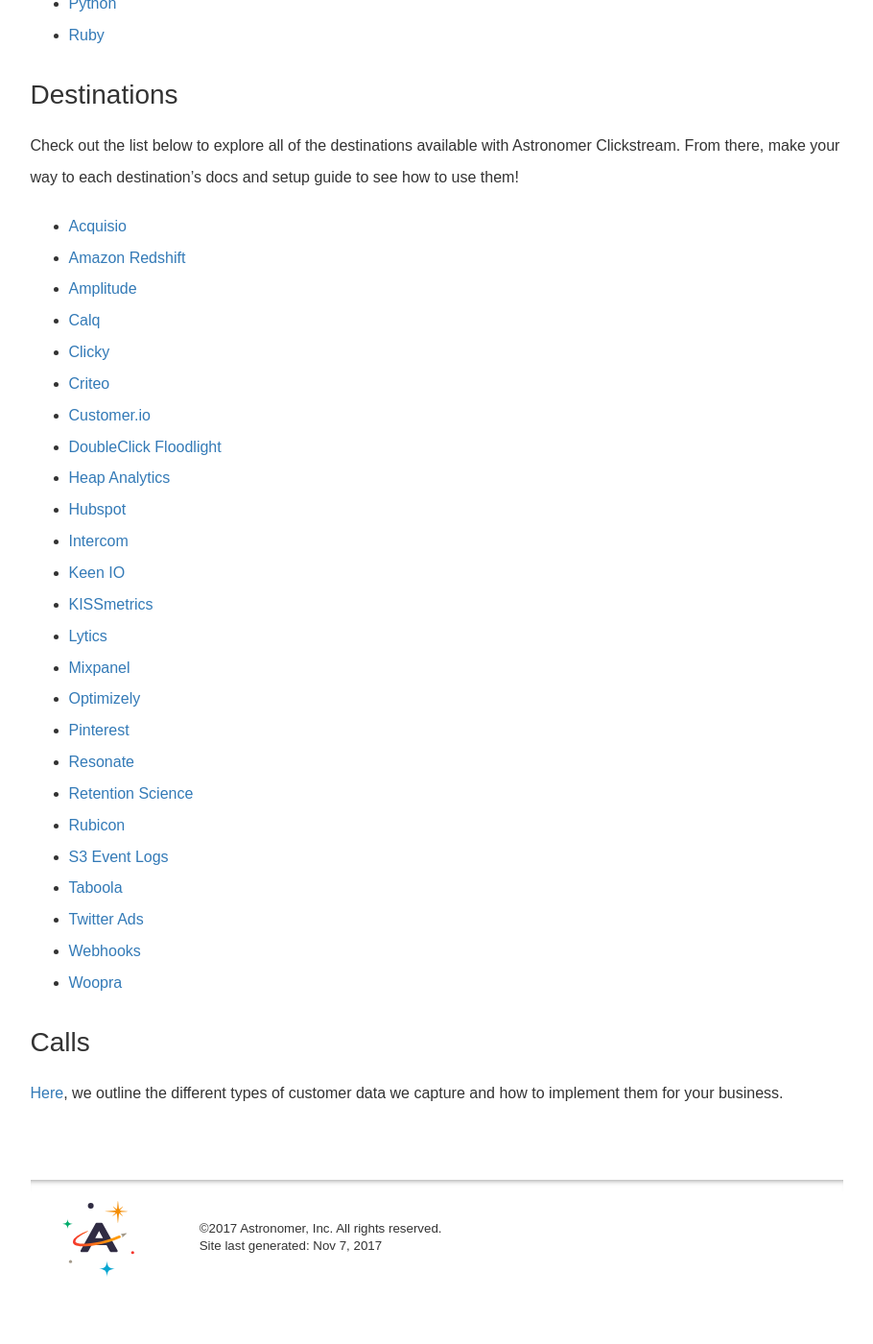
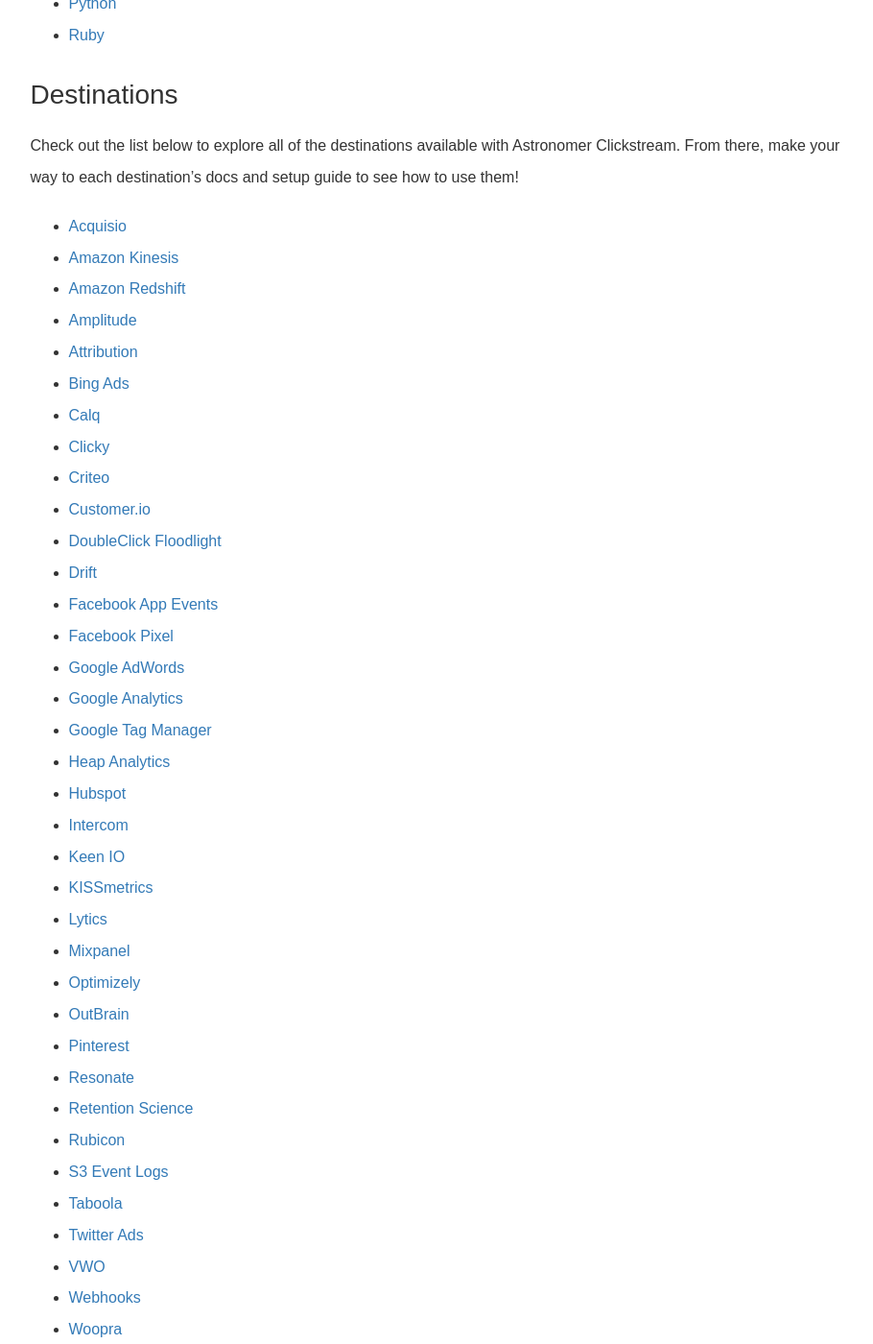
Before and after one commit to petedejoy/documentation, a Jekyll site: the page built from v2/clickstream/overview.md, in a window 1280 px wide and 1400 px high, scrolled down 1458 px. Shown: the whole window at 96% size, without its empty margins (331-1241 px from the left). Built offline with Jekyll 4.4.1, drawn with Linux system fonts in a browser that asks for light colours; nearby versions of some CDN libraries; some web fonts are replaced; comment, search, counter and statistics services are not loaded; before the commit the page ends 2809 px from its top, so only the background shows below that.

```diff
--- a/_data/sidebars/platform_sidebar.yml
+++ b/_data/sidebars/platform_sidebar.yml
@@ -199,6 +199,9 @@ entries:
           url: /v2/clickstream/destinations/mixpanel.html
           output: web, pdf
 
+        - title: Netmining
+          url: /v2/clickstream/destinations/netmining.html
+
         - title: Optimizely
           url: /v2/clickstream/destinations/optimizely.html
           output: web, pdf
--- a/v2/clickstream/overview.md
+++ b/v2/clickstream/overview.md
@@ -34,13 +34,22 @@ Check it out:
 Check out the list below to explore all of the destinations available with Astronomer Clickstream. From there, make your way to each destination's docs and setup guide to see how to use them!
 
 * [Acquisio](/v2/clickstream/destinations/acquisio.html)
+* [Amazon Kinesis](/v2/clickstream/destinations/amazon-kinesis.html)
 * [Amazon Redshift](/v2/clickstream/destinations/amazon-redshift.html)
 * [Amplitude](/v2/clickstream/destinations/amplitude.html)
+* [Attribution](/v2/clickstream/destinations/attribution.html)
+* [Bing Ads](/v2/clickstream/destinations/bing-ads.md)
 * [Calq](/v2/clickstream/destinations/calq.html)
 * [Clicky](/v2/clickstream/destinations/clicky.html)
 * [Criteo](/v2/clickstream/destinations/criteo.html)
 * [Customer.io](/v2/clickstream/destinations/customerio.html)
 * [DoubleClick Floodlight](/v2/clickstream/destinations/doubleclick-floodlight.html)
+* [Drift](/v2/clickstream/destinations/drift.html)
+* [Facebook App Events](/v2/clickstream/destinations/facebook-app-events.html)
+* [Facebook Pixel](/v2/clickstream/destinations/facebook-pixel.html)
+* [Google AdWords](/v2/clickstream/destinations/google-adwords.html)
+* [Google Analytics](/v2/clickstream/destinations/google-analytics.html)
+* [Google Tag Manager](/v2/clickstream/destinations/google-tag-manager.html)
 * [Heap Analytics](/v2/clickstream/destinations/heap-analytics.html)
 * [Hubspot](/v2/clickstream/destinations/hubspot.html)
 * [Intercom](/v2/clickstream/destinations/intercom.html)
@@ -49,6 +58,7 @@ Check out the list below to explore all of the destinations available with Astro
 * [Lytics](/v2/clickstream/destinations/lytics.html)
 * [Mixpanel](/v2/clickstream/destinations/mixpanel.html)
 * [Optimizely](/v2/clickstream/destinations/optimizely.html)
+* [OutBrain](/v2/clickstream/destinations/outbrain.html)
 * [Pinterest](/v2/clickstream/destinations/pinterest.html)
 * [Resonate](/v2/clickstream/destinations/resonate.html)
 * [Retention Science](/v2/clickstream/destinations/retention-science.html)
@@ -56,6 +66,7 @@ Check out the list below to explore all of the destinations available with Astro
 * [S3 Event Logs](/v2/clickstream/destinations/s3-event-logs.html)
 * [Taboola](/v2/clickstream/destinations/taboola.html)
 * [Twitter Ads](/v2/clickstream/destinations/twitter-ads.html)
+* [VWO](/v2/clickstream/destinations/vwo.html)
 * [Webhooks](/v2/clickstream/destinations/webhooks.html)
 * [Woopra](/v2/clickstream/destinations/woopra.html)
 
```
Also changed, not shown: v2/clickstream/destinations/netmining.md (added, +19 -0 lines).
